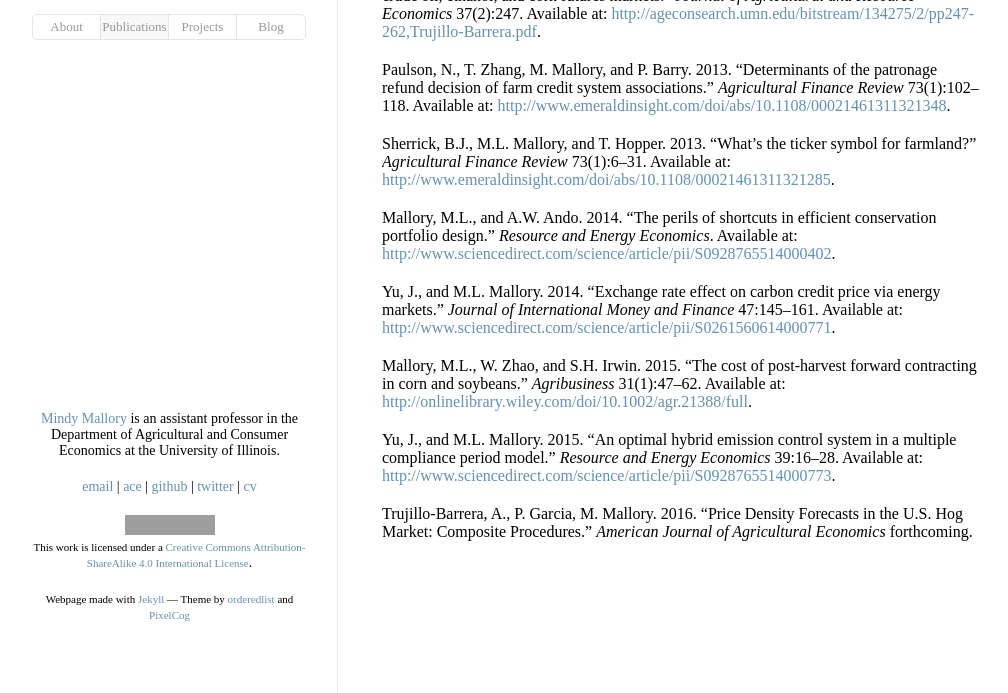
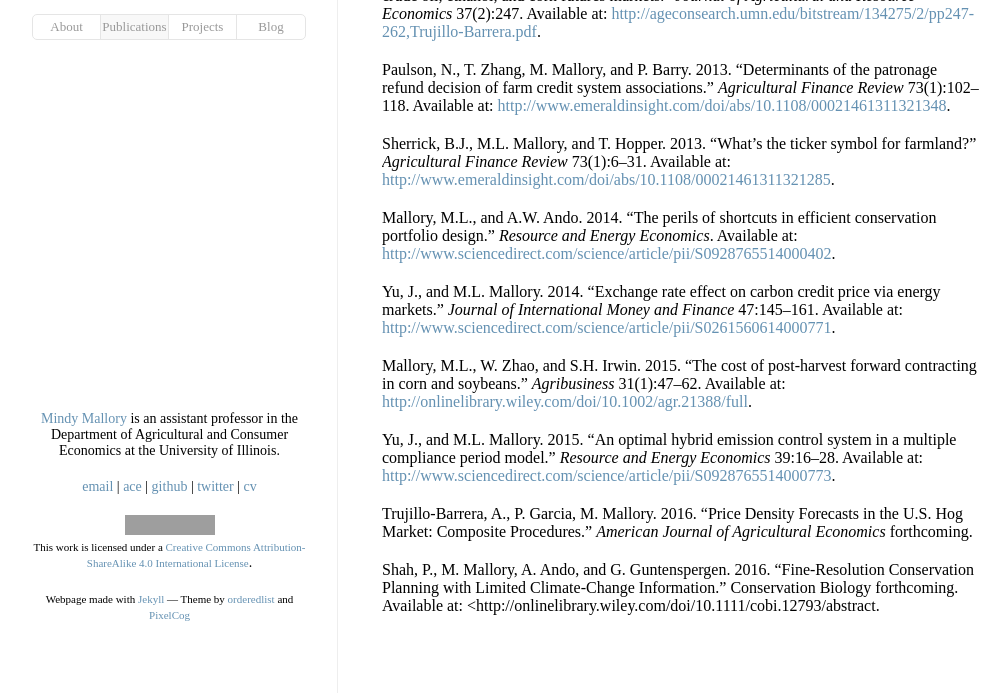
Before and after one commit to mindymallory/mindymallory.github.io, a Jekyll site: the page built from _pages/publications.md, in a window 1280 px wide and 900 px high, scrolled down 699 px, cut to the strip 207-900 px from the top of the window. Shown: the whole strip, without its empty margins (133-1141 px from the left). Built offline with Jekyll 4.4.1, drawn with Linux system fonts in a browser that asks for light colours; before the commit the page ends 1525 px from its top, so only the background shows below that; grey boxes are pictures that could not be loaded.

Commit message:
Update publications.md

```diff
--- a/_pages/publications.md
+++ b/_pages/publications.md
@@ -106,3 +106,6 @@ Economics* 39:16–28. Available at:
 <http://www.sciencedirect.com/science/article/pii/S0928765514000773>.
 
 Trujillo-Barrera, A., P. Garcia, M. Mallory. 2016. "Price Density Forecasts in the U.S. Hog Market: Composite Procedures." *American Journal of Agricultural Economics* forthcoming.
+
+Shah, P., M. Mallory, A. Ando, and G. Guntenspergen. 2016. “Fine-Resolution Conservation Planning with Limited Climate-Change Information.” Conservation Biology forthcoming. Available at:
+<http://onlinelibrary.wiley.com/doi/10.1111/cobi.12793/abstract.
```
